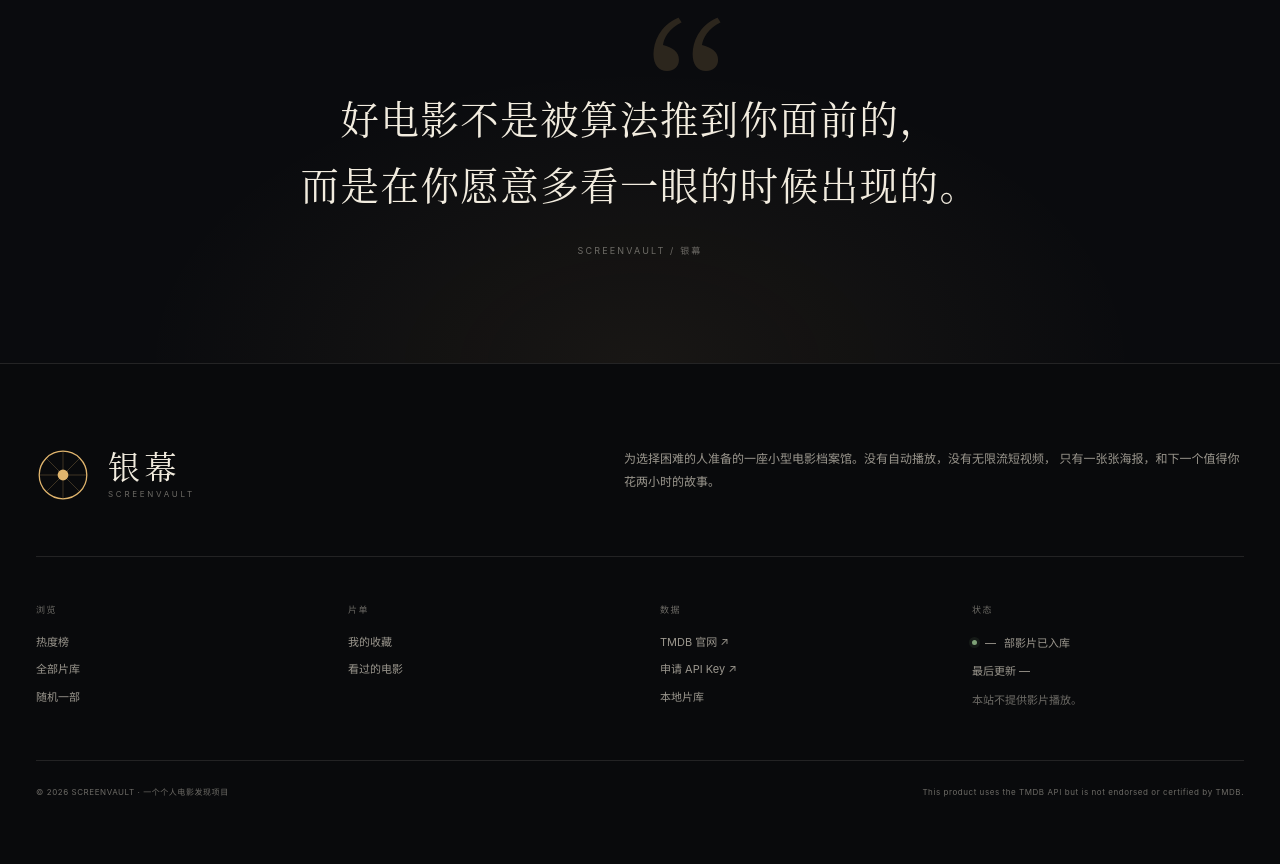
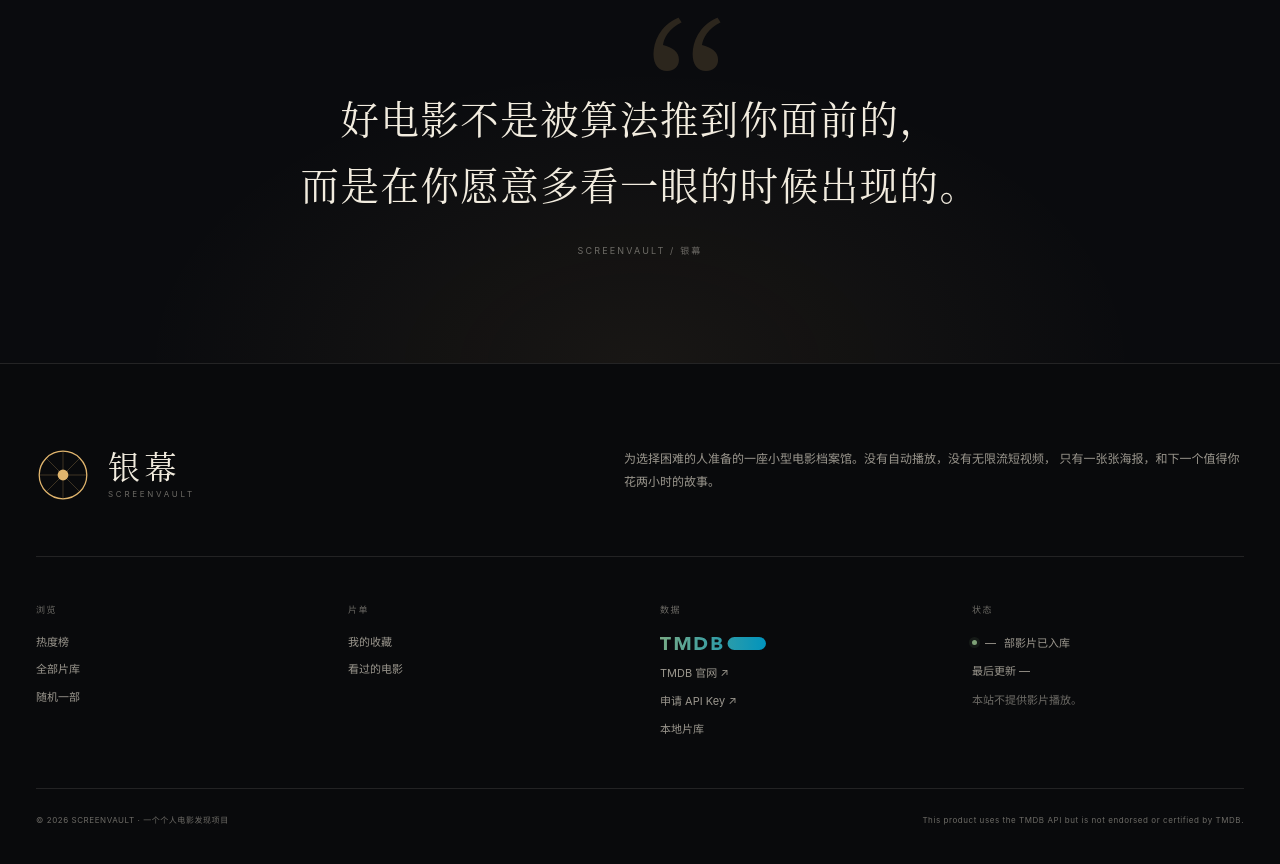
Before and after one commit to YueMingChen/screenvaultmovie, a website: page public/index.html in a window 1280 px wide. Shown: the part 2285-3149 px from the top of the page. Before the commit the page ends 3120 px from the top, so only its background shows below. Drawn offline with Linux system fonts and the light colour scheme; no server answers.

Commit message:
Add TMDB attribution and Render deployment setup

```diff
--- a/public/index.html
+++ b/public/index.html
@@ -351,6 +351,9 @@
         </div>
         <div class="footer-column">
           <h3>数据</h3>
+          <a class="tmdb-logo-link" href="https://www.themoviedb.org" target="_blank" rel="noreferrer" aria-label="The Movie Database (TMDB)">
+            <img src="/assets/tmdb-logo.svg" alt="The Movie Database (TMDB)" />
+          </a>
           <a href="https://www.themoviedb.org" target="_blank" rel="noreferrer">TMDB 官网 ↗</a>
           <a href="https://www.themoviedb.org/settings/api" target="_blank" rel="noreferrer">申请 API Key ↗</a>
           <span id="dataSource">本地片库</span>
--- a/public/styles.css
+++ b/public/styles.css
@@ -2022,6 +2022,23 @@ dd {
   background: transparent;
 }
 
+.tmdb-logo-link {
+  display: inline-block;
+  margin: 3px 0 5px;
+  opacity: 0.82;
+  transition: opacity 0.2s;
+}
+
+.tmdb-logo-link:hover {
+  opacity: 1;
+}
+
+.tmdb-logo-link img {
+  display: block;
+  width: 106px;
+  height: auto;
+}
+
 .footer-status p {
   display: flex;
   align-items: center;
```
Also changed, not shown: DEPLOY.md (+1 -1 lines), README.md, public/assets/tmdb-logo.svg (added).
